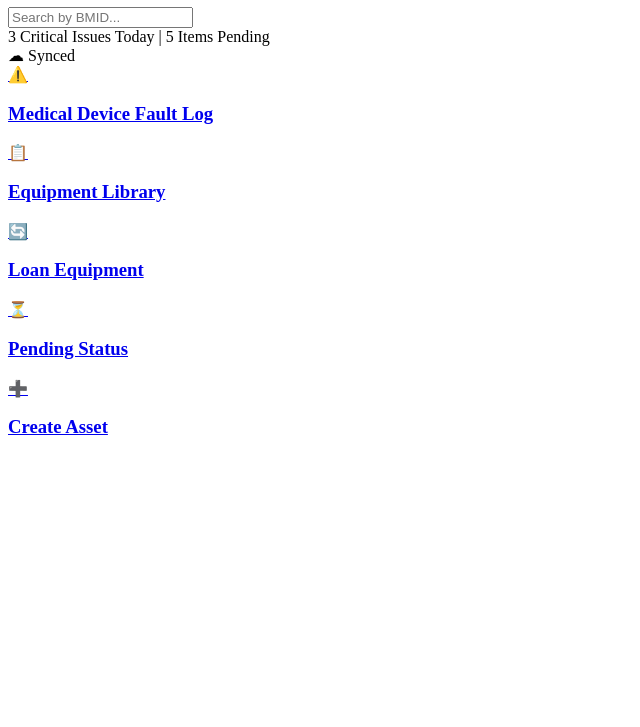
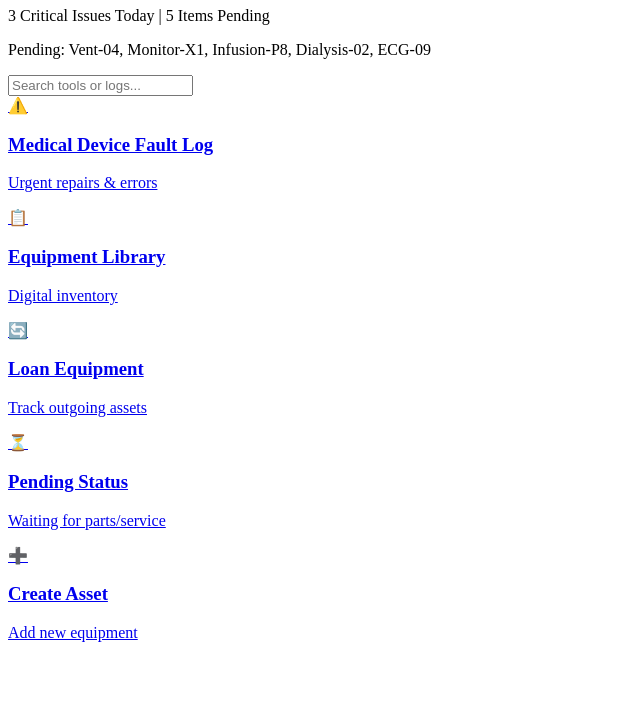
Before and after one commit to olgadeth/biomedical_logger, a plain HTML site: page index.html in a window 1280 px wide. Shown: the part 73-800 px from the top of the page, without its empty margins (0-640 px from the left). Drawn offline with Linux system fonts and the light colour scheme.

Commit message:
Update index.html

```diff
--- a/index.html
+++ b/index.html
@@ -3,55 +3,58 @@
 <head>
     <meta charset="UTF-8">
     <meta name="viewport" content="width=device-width, initial-scale=1.0">
-    <title>Biomedical Grid Hub</title>
+    <title>EQUIP - Biomedical Dashboard</title>
     <link rel="stylesheet" href="style.css">
 </head>
 <body>
 
-    <header class="app-header">
-        <h1>Biomedical Grid Hub</h1>
-        <div class="search-container">
-            <input type="text" id="searchInput" placeholder="Search by BMID..." onkeyup="filterCards()">
+    <div class="app-container">
+        <header>
+            <h1>EQUIP</h1>
+            <div class="status-bar">
+                <p class="status-main">3 Critical Issues Today | 5 Items Pending</p>
+                <p class="status-details">Pending: Vent-04, Monitor-X1, Infusion-P8, Dialysis-02, ECG-09</p>
             </div>
         </header>
 
-    <div class="status-bar">
-        <div class="stats">
-            <span class="critical">3 Critical Issues Today</span>
-            <span class="divider">|</span>
-            <span>5 Items Pending</span>
-        </div>
-        <div class="sync-status">
-            <span>☁ Synced</span>
-        </div>
-    </div>
+        <section class="search-container">
+            <input type="text" id="searchInput" placeholder="Search tools or logs..." onkeyup="filterCards()">
+        </section>
 
-    <main class="grid-container" id="gridContainer">
-        <a href="fault_log.html" class="card critical-card" data-title="Medical Device Fault Log">
-            <div class="card-icon">⚠️</div>
+        <main class="grid-container" id="cardGrid">
+
+            <a href="fault_log.html" class="card critical" data-name="medical device fault log">
+                <div class="icon">⚠️</div>
                 <h3>Medical Device Fault Log</h3>
+                <p>Urgent repairs & errors</p>
             </a>
 
-        <a href="equipment.html" class="card" data-title="Equipment Library">
-            <div class="card-icon">📋</div>
+            <a href="equipment.html" class="card" data-name="equipment library">
+                <div class="icon">📋</div>
                 <h3>Equipment Library</h3>
+                <p>Digital inventory</p>
             </a>
 
-        <a href="loan.html" class="card" data-title="Loan Equipment">
-            <div class="card-icon">🔄</div>
+            <a href="loan.html" class="card" data-name="loan equipment">
+                <div class="icon">🔄</div>
                 <h3>Loan Equipment</h3>
+                <p>Track outgoing assets</p>
             </a>
 
-        <a href="pending.html" class="card" data-title="Pending Status">
-            <div class="card-icon">⏳</div>
+            <a href="pending.html" class="card" data-name="pending status">
+                <div class="icon">⏳</div>
                 <h3>Pending Status</h3>
+                <p>Waiting for parts/service</p>
             </a>
 
-        <a href="create_asset.html" class="card" data-title="Create Asset">
-            <div class="card-icon">➕</div>
+            <a href="create_asset.html" class="card" data-name="create asset">
+                <div class="icon">➕</div>
                 <h3>Create Asset</h3>
+                <p>Add new equipment</p>
             </a>
+
         </main>
+    </div>
 
     <script src="script.js"></script>
 </body>
```
Lines whose indentation alone changed are shown as unchanged.
